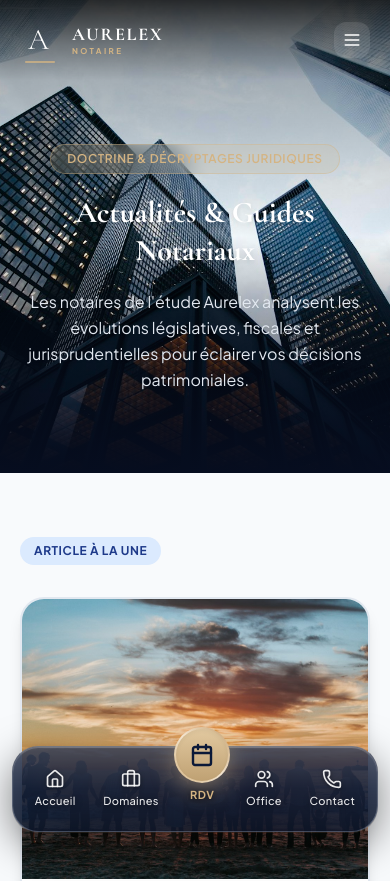
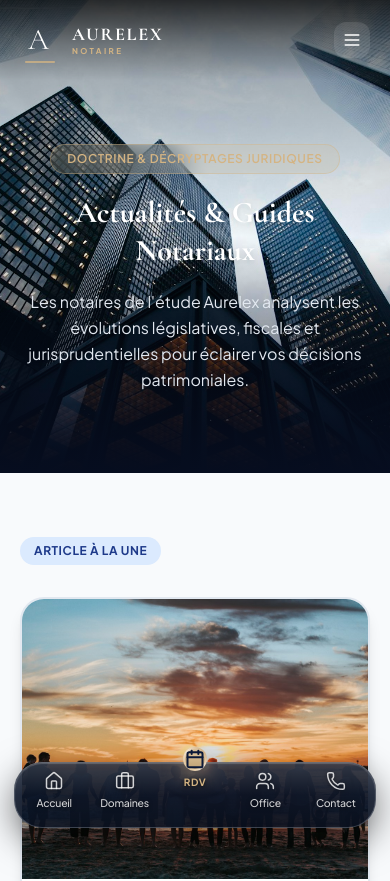
Before and after one commit to Mikeniga99/aurelexnotaria, a Next.js app in the folder apps/web/: page /en/actualites in a window 390 px wide. Shown: the top 881 px of the page. Built offline with nearby package versions, Linux system fonts and the light colour scheme.

Commit message:
fix(mobile): reequilibrage de la grille, hauteurs et espacements de la bottom nav liquid glass

```diff
--- a/apps/web/src/components/public/BottomNav.tsx
+++ b/apps/web/src/components/public/BottomNav.tsx
@@ -17,13 +17,15 @@ export function BottomNav() {
   ];
 
   return (
-    <nav className="md:hidden fixed bottom-3 inset-x-3 sm:inset-x-6 max-w-md mx-auto z-50 pointer-events-auto">
-      {/* Liquid Glass Pill Container */}
-      <div className="relative overflow-visible rounded-[26px] bg-[#0B1938]/80 backdrop-blur-2xl backdrop-saturate-150 border border-white/20 border-t-white/35 shadow-[0_12px_40px_rgba(0,0,0,0.5),inset_0_1px_1px_rgba(255,255,255,0.25)] px-2 py-2 flex items-center justify-around">
+    <nav className="md:hidden fixed bottom-4 inset-x-3.5 sm:inset-x-8 max-w-md mx-auto z-50 pointer-events-auto">
+      {/* Liquid Glass Pill Container avec dimensions harmonieuses */}
+      <div className="relative rounded-[28px] bg-[#081226]/85 backdrop-blur-2xl backdrop-saturate-150 border border-white/20 border-t-white/35 shadow-[0_12px_36px_rgba(0,0,0,0.55),inset_0_1px_1px_rgba(255,255,255,0.2)] h-[66px] px-1">
 
-        {/* Subtle glass reflection highlight */}
-        <div className="absolute inset-0 rounded-[26px] bg-gradient-to-b from-white/15 via-transparent to-black/25 pointer-events-none" />
+        {/* Reflet spéculaire de surface incurvé */}
+        <div className="absolute inset-0 rounded-[28px] bg-gradient-to-b from-white/15 via-transparent to-black/20 pointer-events-none" />
 
+        {/* Grille stricte à 5 colonnes : répartition symétrique à 20% par onglet */}
+        <div className="grid grid-cols-5 h-full items-center">
           {navItems.map((item) => {
             const isActive =
               pathname === item.href || (item.href !== '/' && pathname.startsWith(item.href));
@@ -31,22 +33,23 @@ export function BottomNav() {
 
             if (item.highlight) {
               return (
+                <div key={item.href} className="relative flex justify-center items-center h-full">
                   <Link
-                key={item.href}
                     href={item.href}
-                className="relative -top-5 flex flex-col items-center group -mt-2 z-10"
+                    className="absolute -top-4 flex flex-col items-center group z-20"
                     aria-label={item.label}
                   >
-                {/* Raised Circular Button with Gold/Champagne Glow */}
-                <div className="w-14 h-14 rounded-full bg-gradient-to-tr from-[#D4B483] via-[#F3E5D0] to-[#C49E6C] p-0.5 shadow-[0_8px_24px_rgba(212,180,131,0.45)] transition-transform duration-200 group-active:scale-95 group-hover:scale-105 flex items-center justify-center">
+                    {/* Bouton RDV surélevé en or champagne */}
+                    <div className="w-13 h-13 rounded-full bg-gradient-to-tr from-[#D4B483] via-[#F5E7D3] to-[#C29B67] p-0.5 shadow-[0_6px_20px_rgba(212,180,131,0.5)] transition-transform duration-200 group-active:scale-95 group-hover:scale-105 flex items-center justify-center">
                       <div className="w-full h-full rounded-full bg-gradient-to-b from-[#E2C9A0] to-[#BFA173] flex items-center justify-center shadow-inner">
-                    <Icon className="w-6 h-6 text-[#0B1938] stroke-[2.4]" />
+                        <Icon className="w-5 h-5 text-[#0B1938] stroke-[2.4]" />
                       </div>
                     </div>
-                <span className="text-[11px] font-bold text-[#D4B483] uppercase tracking-wider mt-1 drop-shadow-[0_1px_3px_rgba(0,0,0,0.9)]">
+                    <span className="text-[10px] font-bold text-[#D4B483] uppercase tracking-wider mt-1 drop-shadow-[0_1px_2px_rgba(0,0,0,0.9)]">
                       {item.label}
                     </span>
                   </Link>
+                </div>
               );
             }
 
@@ -54,37 +57,38 @@ export function BottomNav() {
               <Link
                 key={item.href}
                 href={item.href}
-              className={`relative z-10 flex flex-col items-center py-1 px-3 rounded-2xl transition-all duration-200 group ${
-                isActive
-                  ? 'text-[#D4B483] bg-white/10'
-                  : 'text-white/85 hover:text-white hover:bg-white/5'
-              }`}
+                className="relative z-10 flex flex-col items-center justify-center h-full py-1 group transition-colors duration-200"
               >
                 <div className="relative flex flex-col items-center">
                   <Icon
                     className={`w-5 h-5 transition-transform duration-200 group-hover:scale-110 drop-shadow-[0_1px_2px_rgba(0,0,0,0.6)] ${
                       isActive
                         ? 'text-[#D4B483] stroke-[2.4]'
-                      : 'text-white/90 group-hover:text-white stroke-[2]'
+                        : 'text-white/80 group-hover:text-white stroke-[1.8]'
                     }`}
                   />
                 </div>
                 <span
-                className={`text-[11px] tracking-wide mt-1 drop-shadow-[0_1px_3px_rgba(0,0,0,0.8)] ${
+                  className={`text-[10.5px] tracking-tight mt-1 transition-colors drop-shadow-[0_1px_2px_rgba(0,0,0,0.8)] ${
                     isActive
                       ? 'font-bold text-[#D4B483]'
-                    : 'font-medium text-white/90 group-hover:text-white'
+                      : 'font-medium text-white/80 group-hover:text-white'
                   }`}
                 >
                   {item.label}
                 </span>
+
+                {/* Point indicateur or avec emplacement fixe réservé */}
+                <div className="h-1.5 flex items-center justify-center mt-0.5">
                   {isActive && (
-                <span className="w-1.5 h-1.5 rounded-full bg-[#D4B483] shadow-[0_0_6px_#D4B483] mt-0.5" />
+                    <span className="w-1.5 h-1.5 rounded-full bg-[#D4B483] shadow-[0_0_6px_#D4B483]" />
                   )}
+                </div>
               </Link>
             );
           })}
         </div>
+      </div>
     </nav>
   );
 }
```
Lines whose indentation alone changed are shown as unchanged.
